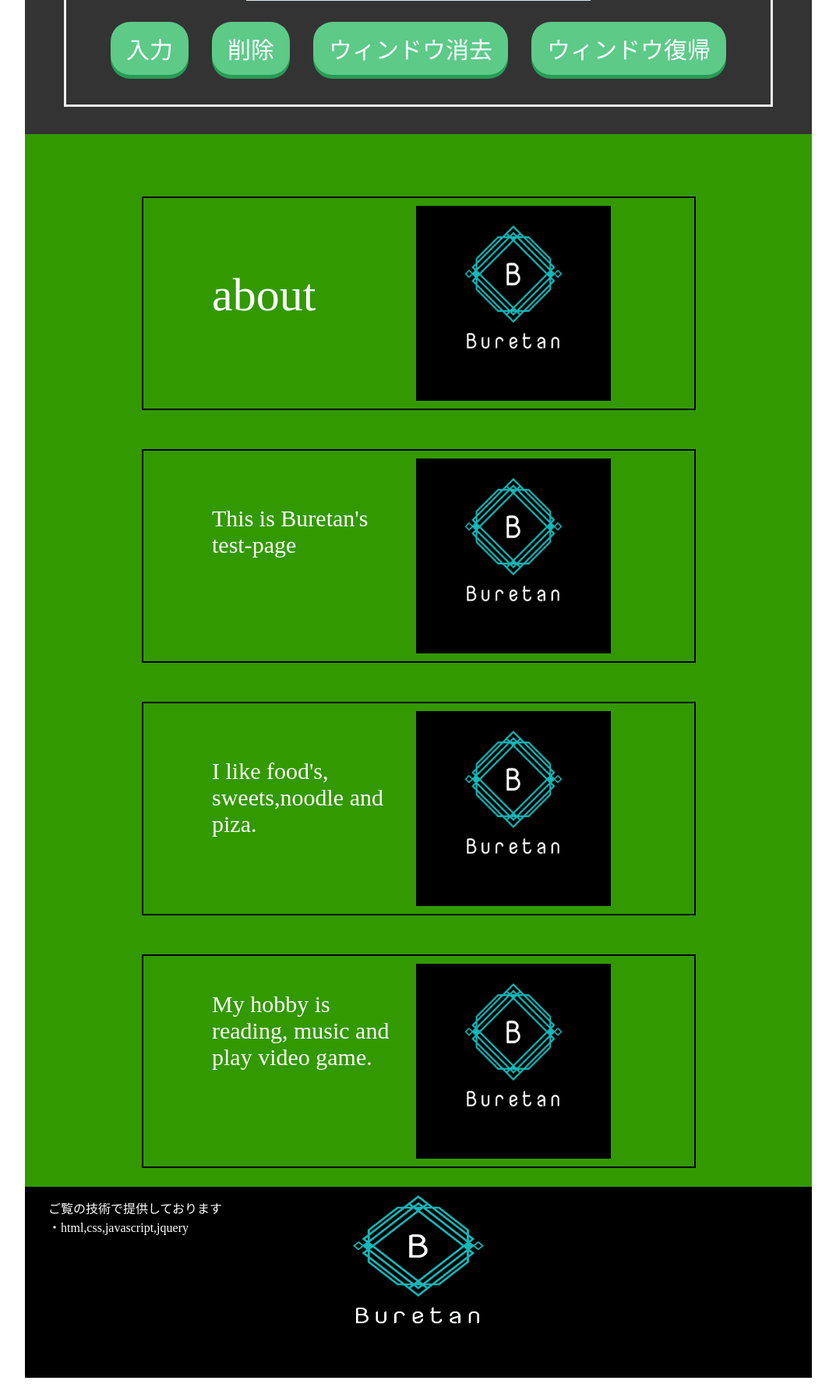
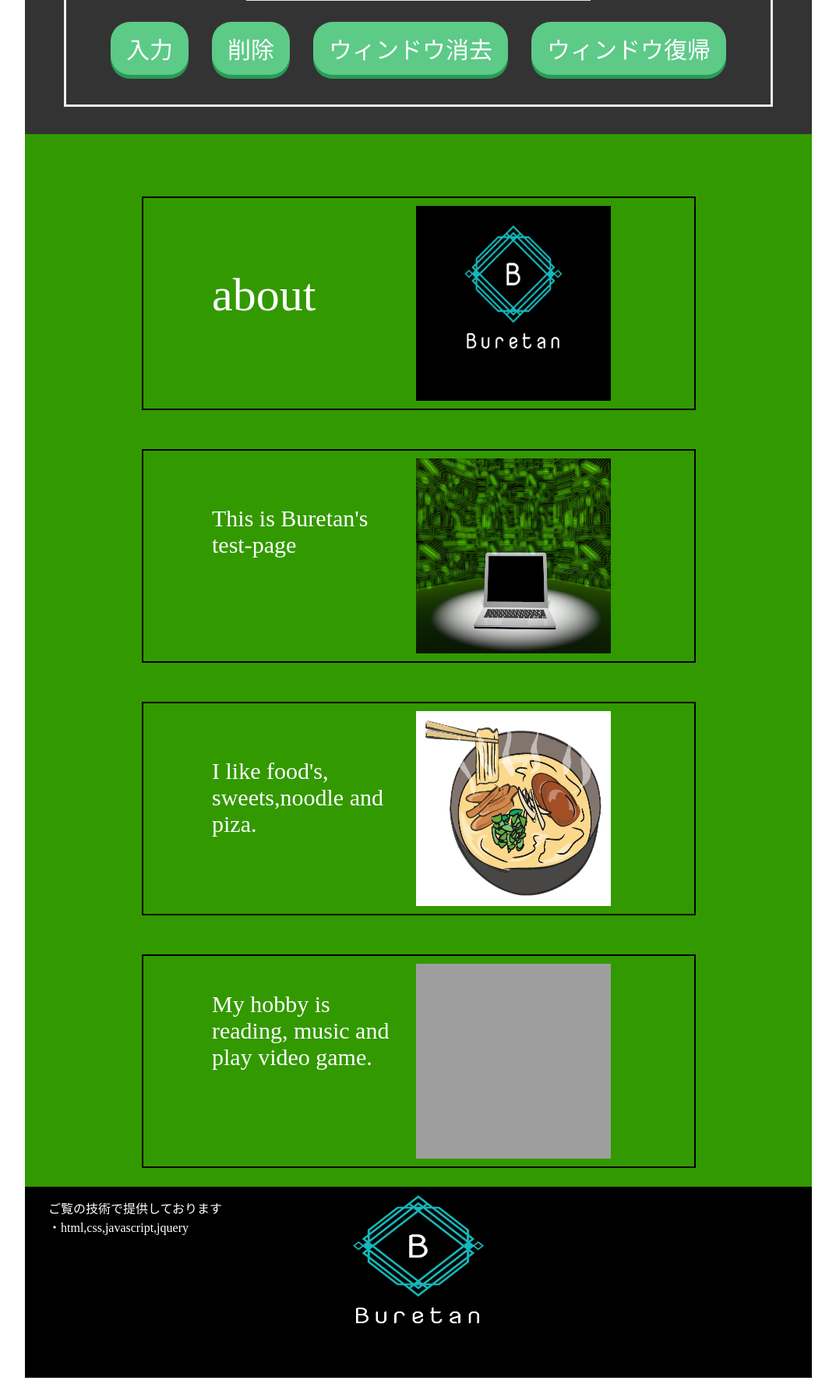
Before and after one commit to Buretan/Buretan.github.io, a PHP site: page / in a window 1280 px wide. Shown: the part 1588-3363 px from the top of the page at 78% size, without its empty margins (103-1176 px from the left). Run offline with PHP 8.4, Linux system fonts and the light colour scheme; some libraries are stand-ins or nearby versions; grey boxes are pictures that could not be loaded.

Commit message:
Update css1.css

```diff
--- a/css1.css
+++ b/css1.css
@@ -207,7 +207,7 @@ textarea{
   width: 250px;
   height: 250px;
   border: 0px solid #000;
-  background-image: url(logo.png);
+  background-image: url(pc.jpg);
   background-repeat: round;
 }
 .text3{
@@ -231,7 +231,7 @@ textarea{
   width: 250px;
   height: 250px;
   border: 0px solid #000;
-  background-image: url(logo.png);
+  background-image: url(ramen.jpg);
   background-repeat: round;
 }
 .text4{
@@ -255,6 +255,6 @@ textarea{
   width: 250px;
   height: 250px;
   border: 0px solid #000;
-  background-image: url(logo.png);
+  background-image: url(book.jpg);
   background-repeat: round;
 }
```
